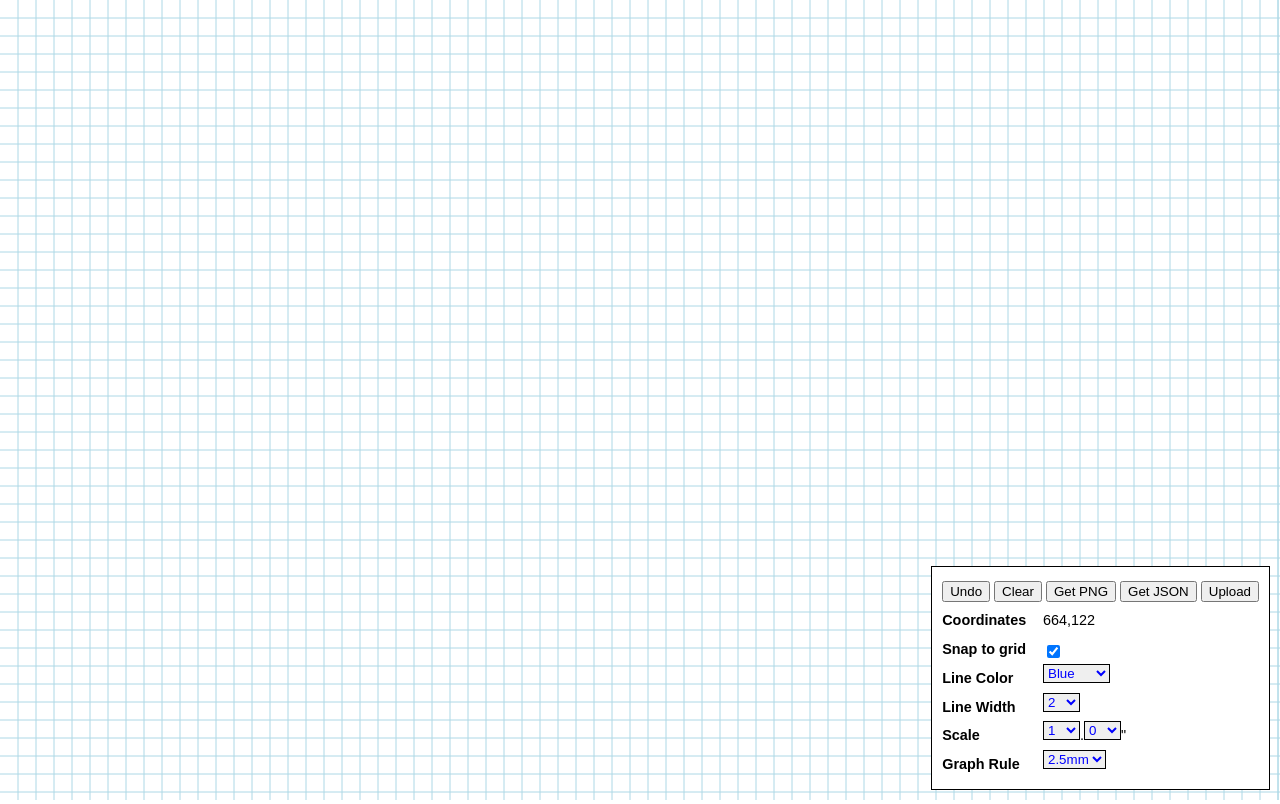
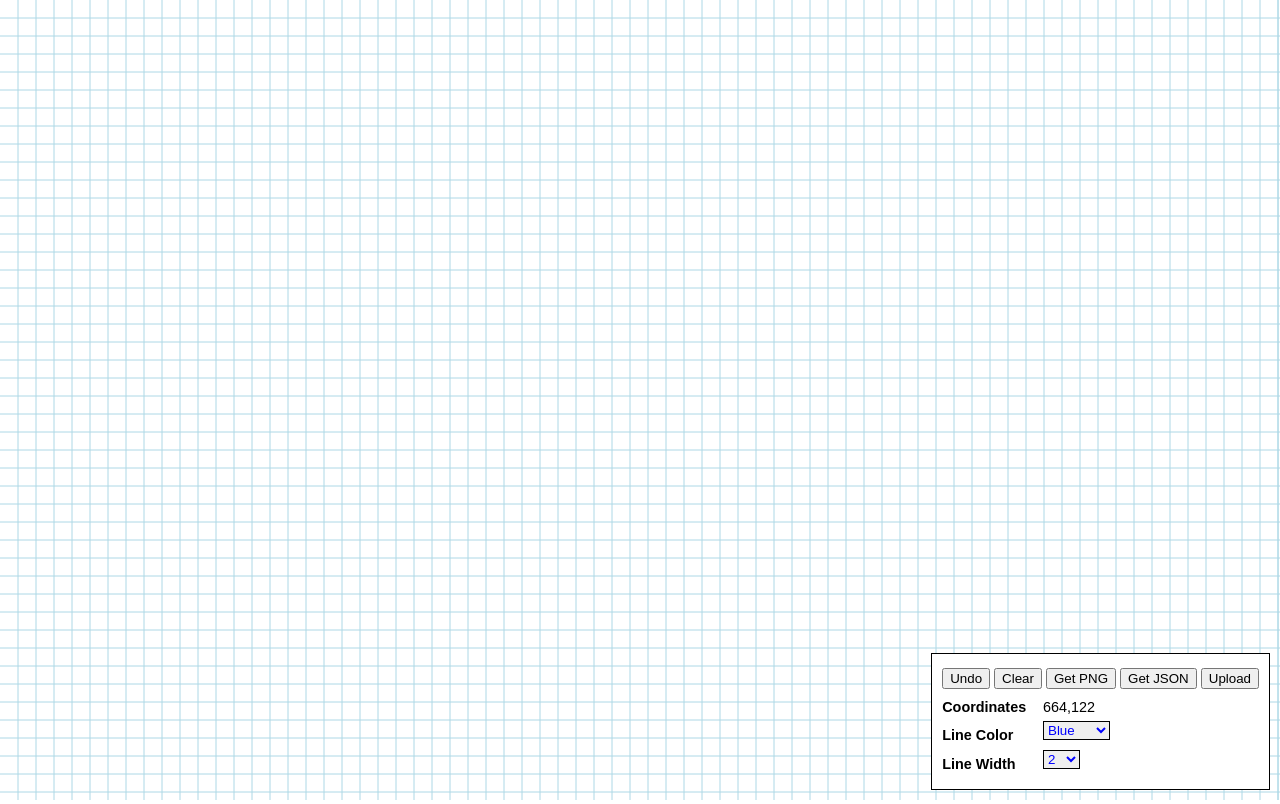
Before and after one commit to epswartz/graphpaper, a plain HTML site: page index.html in a window 1280 px wide. Drawn offline with Linux system fonts and the light colour scheme.

Commit message:
Deleted Broken Features
Scale, Snap to Grid, and Graph Rule options were all broken, I removed them because I don't think they really add much anyway.

```diff
--- a/index.html
+++ b/index.html
@@ -1,8 +1,9 @@
 <!DOCTYPE html>
-<!-- saved from url=(0034)http://tommaitland.net/graphpaper/ -->
+<!-- Original from url=(0034)http://tommaitland.net/graphpaper/ -->
 <html><head><meta http-equiv="Content-Type" content="text/html; charset=windows-1252">
-<title>Graph Paper</title>
+<title>Graph Paper 2.0</title>
 <script type="text/javascript">
+
 /* Declare global variables */
 var spacing = 18;
 var canvas;
@@ -378,10 +379,6 @@ function getDocumentPPI() {
 <span id="coord">664,122</span>
 </p>
 <p>
-<label>Snap to grid</label>
-<input type="checkbox" id="snap_to_grid" checked="">
-</p>
-<p>
 <label>Line Color</label>
 <select id="line_color">
 <option>Black</option>
@@ -408,41 +405,6 @@ function getDocumentPPI() {
 <option>10</option>
 </select>
 </p>
-<p>
-<label>Scale</label>
-<select id="scale_in">
-<option>0</option>
-<option selected="">1</option>
-<option>2</option>
-<option>3</option>
-<option>4</option>
-<option>5</option>
-<option>6</option>
-<option>7</option>
-<option>8</option>
-<option>9</option>
-<option>10</option>
-<option>11</option>
-<option>12</option>
-</select>
-<span style="float: left">.</span>
-<select id="scale_frac">
-<option>0</option>
-<option value=".25">25</option>
-<option value=".5">5</option>
-<option value=".75">75</option>
-</select>
-"
-</p>
-<p>
-<label>Graph Rule</label>
-<select id="spacing" onchange="spacing=(this.value*72)/2.5;canvas.redraw()">
-<option value=".25">2.5mm</option>
-<option value=".5">5mm</option>
-<option value=".75">7.5mm</option>
-<option value="1">10mm</option>
-</select>
-</p>
 </div>
 
 <script>
```
